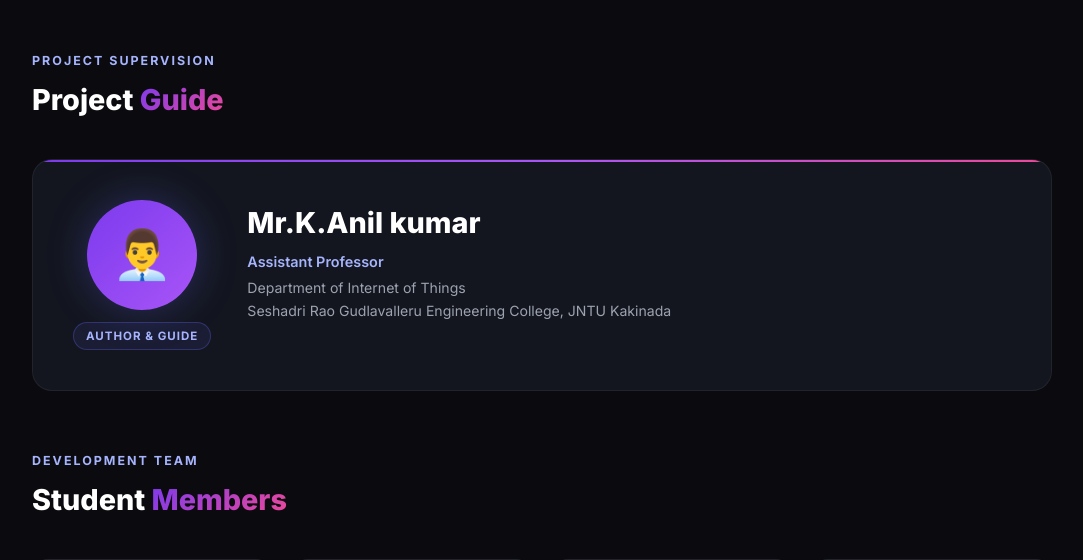
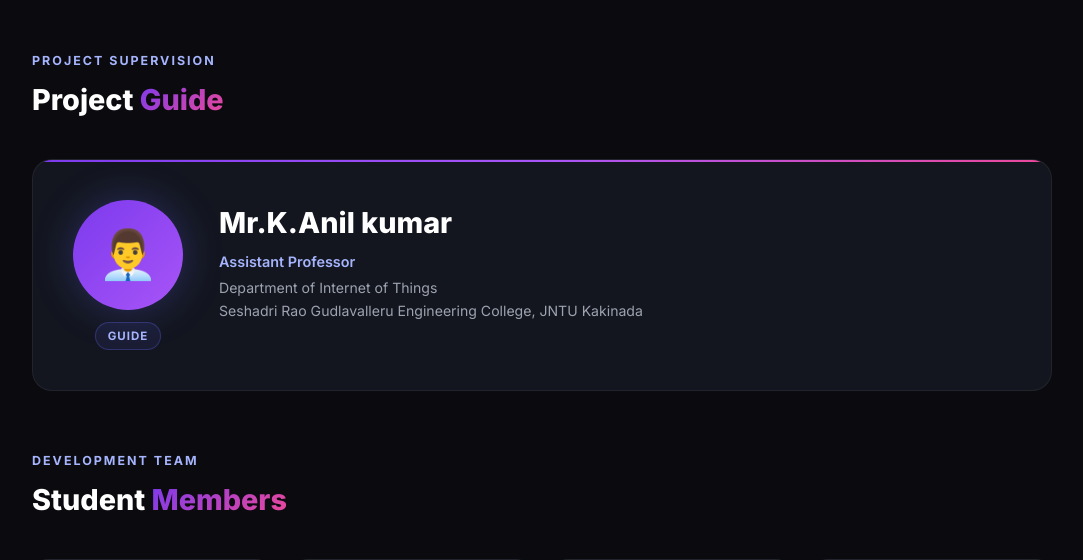
Before and after one commit to mohith-4175/image-forgery-detection, a Flask app: page /about-me in a window 1280 px wide. Shown: the part 382-942 px from the top of the page, without its empty margins (98-1181 px from the left). Run offline with Flask 3, Linux system fonts and the light colour scheme; parts of the project's set-up code (start-up, migrations or seed data) failed here and were passed over.

Commit message:
Modify author badge and update email address
Updated the author badge and changed the email address to a specific one.

```diff
--- a/templates/about-me.html
+++ b/templates/about-me.html
@@ -485,7 +485,7 @@
     <div class="guide-card">
         <div class="guide-avatar-wrap">
             <div class="guide-avatar">👨‍💼</div>
-            <div class="guide-badge-pill">Author &amp; Guide</div>
+            <div class="guide-badge-pill">Guide</div>
         </div>
         <div class="guide-info">
             <h2>Mr.K.Anil kumar</h2>
@@ -585,8 +585,8 @@
         <div class="info-grid">
             <div class="info-item">
                 <div class="info-label">Email</div>
-                <div class="info-value"><a href="/cdn-cgi/l/email-protection" class="__cf_email__" data-cfemail="335e5c5b5a475b0702040673545e525a5f1d505c5e">[email&#160;protected]</a></div>
-            </div>
+                <div class="info-value"><a href="mohith4175@gmail.com" class="__cf_email__" data-cfemail="335e5c5b5a475b0702040673545e525a5f1d505c5e">[email&#160;protected]</a></div>
+            </div>+
             <div class="info-item">
                 <div class="info-label">Phone</div>
                 <div class="info-value">+91 8919392250</div>
```
